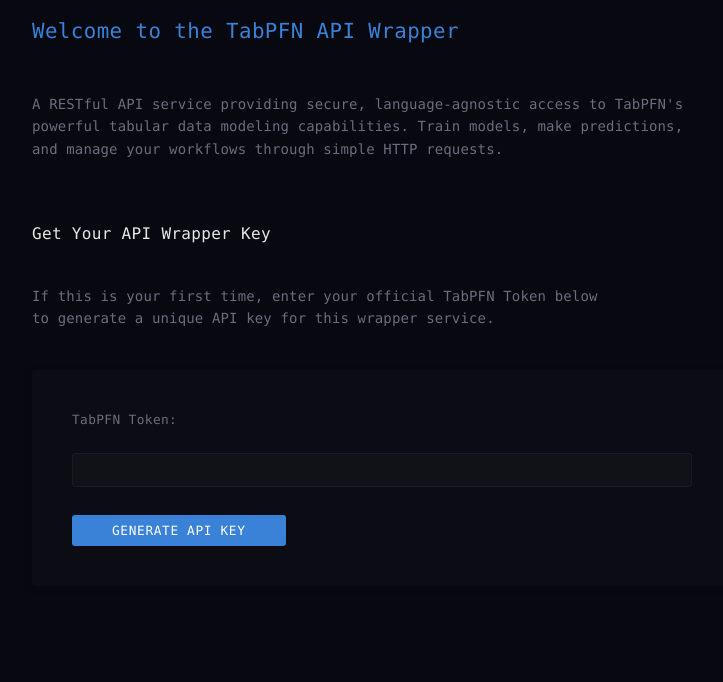
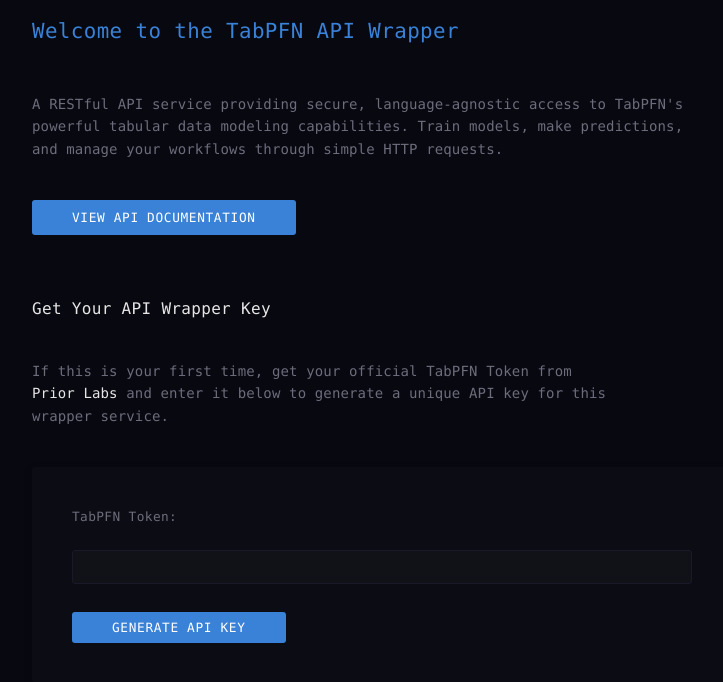
Before and after one commit to MoeAbdelKader/tabpfn-wrapper, a FastAPI app: page / in a window 1280 px wide. Shown: the part 156-838 px from the top of the page, without its empty margins (258-981 px from the left). Run offline with FastAPI, Linux system fonts and the light colour scheme; parts of the project's set-up code (start-up, migrations or seed data) failed here and were passed over.

Commit message:
Added link to docs and PriorLabs

```diff
--- a/templates/landing.html
+++ b/templates/landing.html
@@ -7,9 +7,14 @@
     <h2>Welcome to the TabPFN API Wrapper</h2>
     <p>A RESTful API service providing secure, language-agnostic access to TabPFN's powerful tabular data modeling capabilities. Train models, make predictions, and manage your workflows through simple HTTP requests.</p>
 
+    <!-- Add Docs Button -->
+    <div style="margin-bottom: 20px;">
+        <a href="/redoc" class="button" role="button" target="_blank">View API Documentation</a>
+    </div>
+
     <div id="setup-section">
         <h3>Get Your API Wrapper Key</h3>
-        <p>If this is your first time, enter your official TabPFN Token below to generate a unique API key for this wrapper service.</p>
+        <p>If this is your first time, get your official TabPFN Token from <a href="https://priorlabs.ai/" target="_blank" rel="noopener noreferrer">Prior Labs</a> and enter it below to generate a unique API key for this wrapper service.</p>
         <form id="setup-form">
             <label for="tabpfn-token">TabPFN Token:</label>
             <input type="password" id="tabpfn-token" name="tabpfn-token" required>
```
